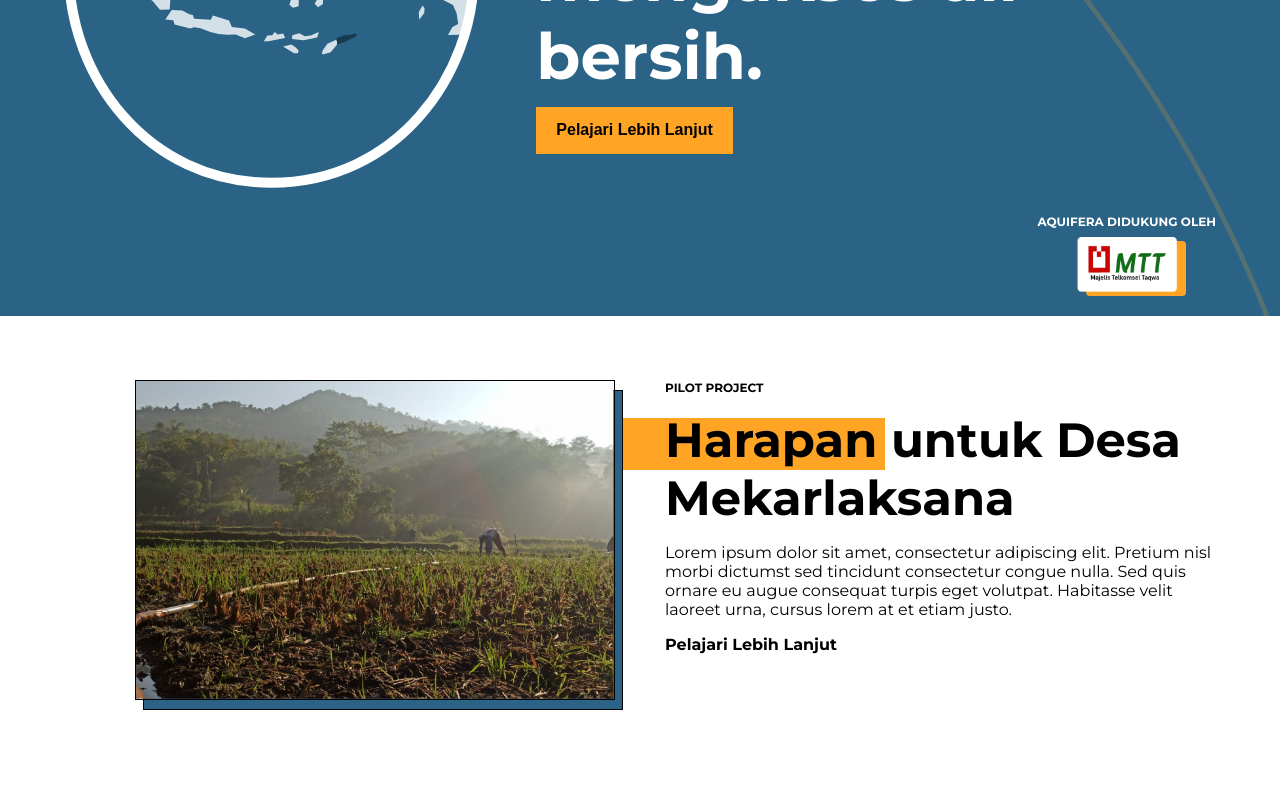
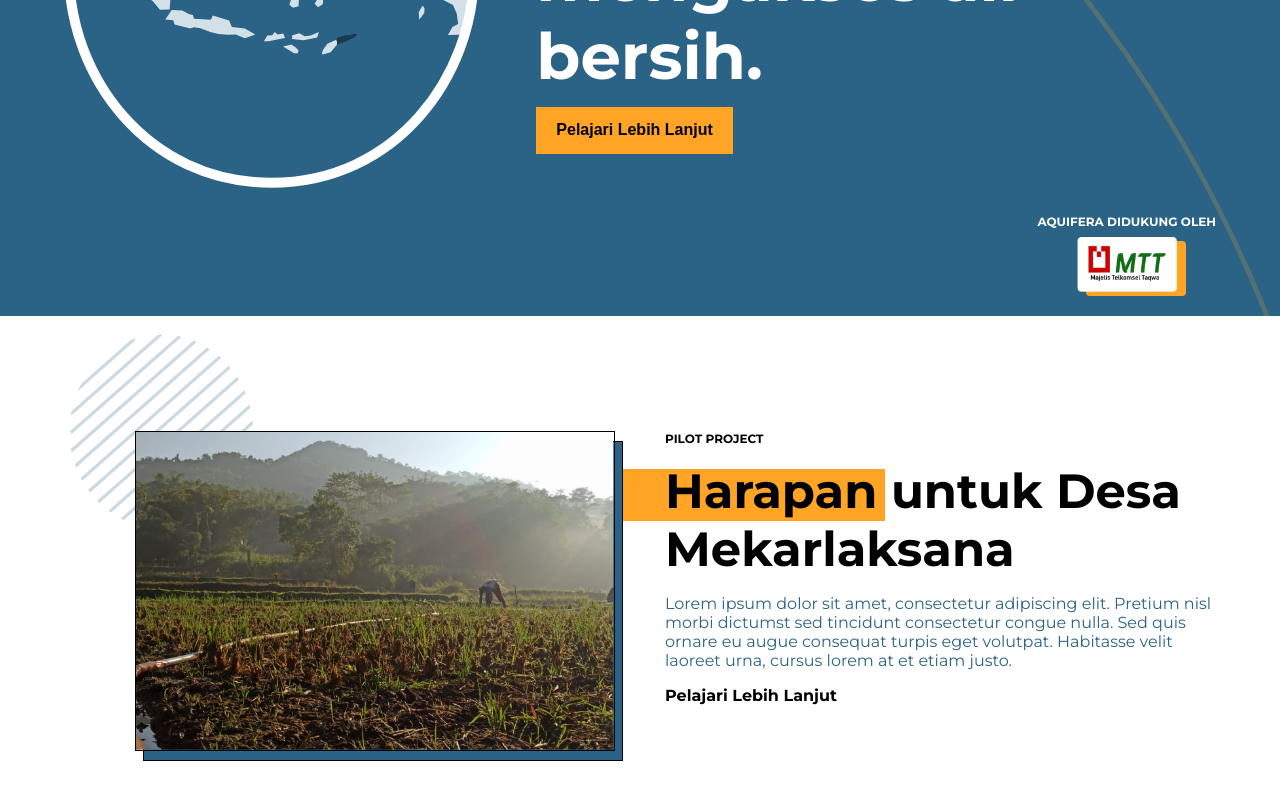
Before and after one commit to vashafaris/aquifera-client, a Next.js app: page / in a window 1280 px wide. Shown: the part 484-1284 px from the top of the page. Built offline with nearby package versions, Linux system fonts and the light colour scheme.

Commit message:
mekarlaksana section

```diff
--- a/components/Header/index.tsx
+++ b/components/Header/index.tsx
@@ -48,6 +48,7 @@ const Container = styled.header`
         justify-content: flex-end;
 
         li {
+          padding: 0.4rem;
           margin: 0 4%;
           border-bottom: 3px solid ${Colors.Primary};
 
--- a/pages/index.tsx
+++ b/pages/index.tsx
@@ -18,7 +18,6 @@ const Hero = styled.section`
     position: absolute;
 
     top: 0;
-    left: 0;
     height: 100%;
     left: 20%;
   }
@@ -55,6 +54,10 @@ const Hero = styled.section`
       font-size: 6.4rem;
       font-weight: bold;
       margin: 1.2rem 0;
+
+      @media (max-height: 700px) {
+        font-size: 5.2rem;
+      }
     }
 
     .sponsor-container {
@@ -89,15 +92,22 @@ const Hero = styled.section`
 
 const Village = styled.section`
   position: relative;
-  height: 60vh;
+  height: 55rem;
   background-color: #fff;
   padding: 5% 5%;
 
   display: flex;
   align-items: center;
 
+  .line-bg {
+    display: none;
+    position: absolute;
+
+    top: 0;
+    right: 0;
+  }
+
   .container {
-    height: 100%;
     position: relative;
 
     display: flex;
@@ -109,12 +119,22 @@ const Village = styled.section`
 
       display: flex;
       justify-content: flex-end;
+
       .village-img {
         width: 48rem;
         height: 32rem;
         z-index: 2;
         position: relative;
         border: 0.1rem solid black;
+      }
+
+      .img-bg-rd {
+        position: absolute;
+        top: 0;
+        left: 0;
+        transform: translateY(-50%);
+        width: 20rem;
+        height: 20rem;
       }
 
       .img-bg {
@@ -160,6 +180,7 @@ const Village = styled.section`
 
       p {
         margin-bottom: 1.6rem;
+        color: ${Colors.Primary};
       }
 
       a {
@@ -205,9 +226,20 @@ export default function Home() {
           <div className='img-bg'></div>
         </div>
       </Hero>
+
       <Village>
+        <img
+          src='/svg/home-bg-2.svg'
+          alt='background image'
+          className='line-bg'
+        />
         <div className='container'>
           <div className='img-container'>
+            <img
+              src='/svg/home-bg-rd-2.svg'
+              alt='background image'
+              className='img-bg-rd'
+            />
             <img
               src='/png/home-village.png'
               alt='desa mekarlaksana'
```
Also changed, not shown: public/svg/home-bg-rd-2.svg.
